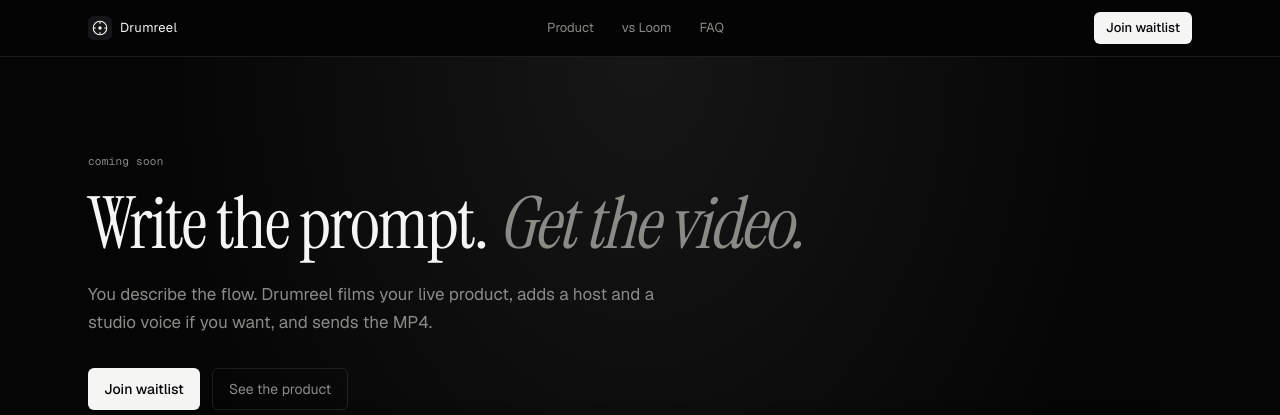
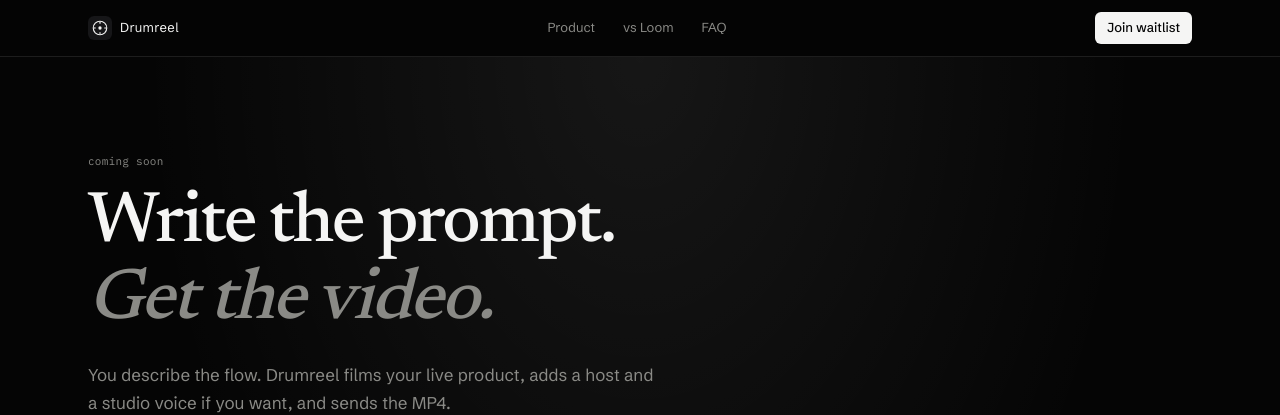
Before and after one commit to mubashirjamali101/drumreel.com, a Next.js app: page / in a window 1280 px wide. Shown: the top 415 px of the page. Built offline with nearby package versions, Linux system fonts and the light colour scheme.

Commit message:
Replace Instrument Serif + Geist with Newsreader, Schibsted Grotesk, IBM Plex Mono

```diff
--- a/src/app/globals.css
+++ b/src/app/globals.css
@@ -16,9 +16,9 @@
   --color-cream-dim: var(--cream-dim);
   --color-line: var(--line);
   --color-accent: var(--accent);
-  --font-sans: var(--font-geist-sans);
-  --font-serif: var(--font-instrument);
-  --font-mono: var(--font-geist-mono);
+  --font-sans: var(--font-grotesk);
+  --font-serif: var(--font-newsreader);
+  --font-mono: var(--font-plex);
 }
 
 html {
@@ -29,6 +29,7 @@
   background: var(--ink);
   color: var(--cream);
   font-family: var(--font-sans), ui-sans-serif, system-ui, sans-serif;
+  font-feature-settings: "ss01" on, "kern" on;
 }
 
 ::selection {
@@ -37,7 +38,11 @@
 }
 
 .serif {
-  font-family: var(--font-serif), ui-serif, Georgia, serif;
+  font-family: var(--font-serif), "Times New Roman", serif;
+  font-optical-sizing: auto;
+  font-weight: 450;
+  letter-spacing: -0.032em;
+  font-variation-settings: "opsz" 72;
 }
 
 .glass {
--- a/src/app/layout.tsx
+++ b/src/app/layout.tsx
@@ -1,23 +1,24 @@
 import type { Metadata } from "next";
-import { Geist, Geist_Mono, Instrument_Serif } from "next/font/google";
+import { IBM_Plex_Mono, Newsreader, Schibsted_Grotesk } from "next/font/google";
 import { site } from "@/lib/site";
 import "./globals.css";
 
-const geistSans = Geist({
-  variable: "--font-geist-sans",
+const sans = Schibsted_Grotesk({
+  variable: "--font-grotesk",
   subsets: ["latin"],
 });
 
-const geistMono = Geist_Mono({
-  variable: "--font-geist-mono",
+const serif = Newsreader({
+  variable: "--font-newsreader",
   subsets: ["latin"],
+  axes: ["opsz"],
+  style: ["normal", "italic"],
 });
 
-const instrument = Instrument_Serif({
-  variable: "--font-instrument",
+const mono = IBM_Plex_Mono({
+  variable: "--font-plex",
   subsets: ["latin"],
-  weight: "400",
-  style: ["normal", "italic"],
+  weight: ["400", "500"],
 });
 
 export const metadata: Metadata = {
@@ -72,7 +73,7 @@
   return (
     <html
       lang="en"
-      className={`${geistSans.variable} ${geistMono.variable} ${instrument.variable} h-full antialiased`}
+      className={`${sans.variable} ${serif.variable} ${mono.variable} h-full antialiased`}
     >
       <body className="min-h-full bg-ink text-cream">
         <script type="application/ld+json" dangerouslySetInnerHTML={{ __html: JSON.stringify(jsonLd) }} />
--- a/src/app/page.tsx
+++ b/src/app/page.tsx
@@ -35,9 +35,10 @@
           <div className="pointer-events-none absolute inset-0 bg-[radial-gradient(ellipse_at_top,rgba(255,255,255,0.07),transparent_55%)]" />
           <div className="relative mx-auto max-w-6xl px-6 pb-20 pt-16 lg:pt-24">
             <p className="font-mono text-[11px] tracking-wide text-cream-dim">coming soon</p>
-            <h1 className="serif mt-4 max-w-3xl text-5xl leading-[1.05] tracking-tight md:text-7xl">
+            <h1 className="serif mt-4 max-w-3xl text-5xl leading-[1.08] md:text-7xl">
               Write the prompt.
-              <span className="italic text-cream-dim"> Get the video.</span>
+              <br />
+              <span className="italic text-cream-dim">Get the video.</span>
             </h1>
             <p className="mt-5 max-w-xl text-[17px] leading-relaxed text-cream-dim">
               You describe the flow. Drumreel films your live product, adds a host and a studio voice if you
```
